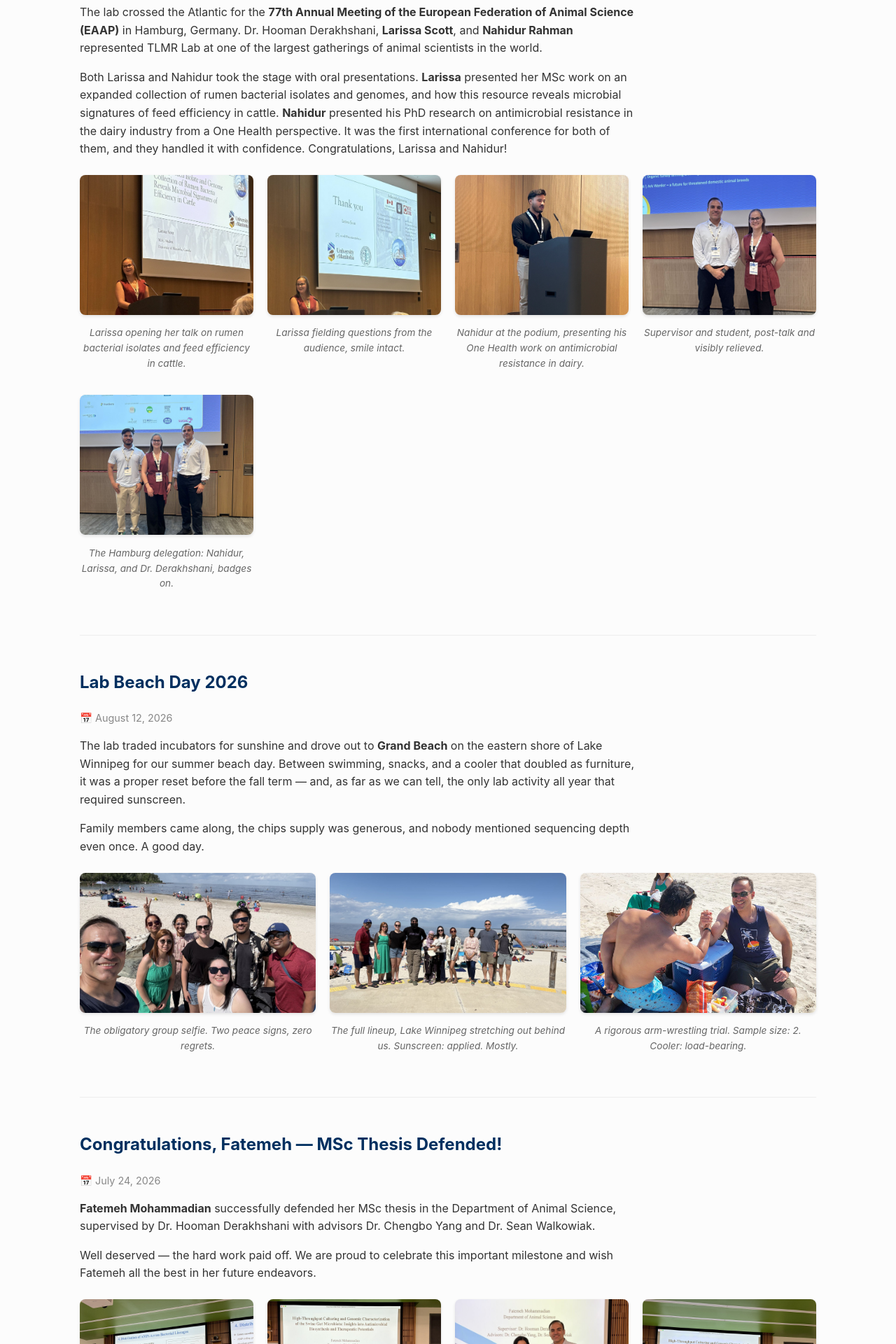
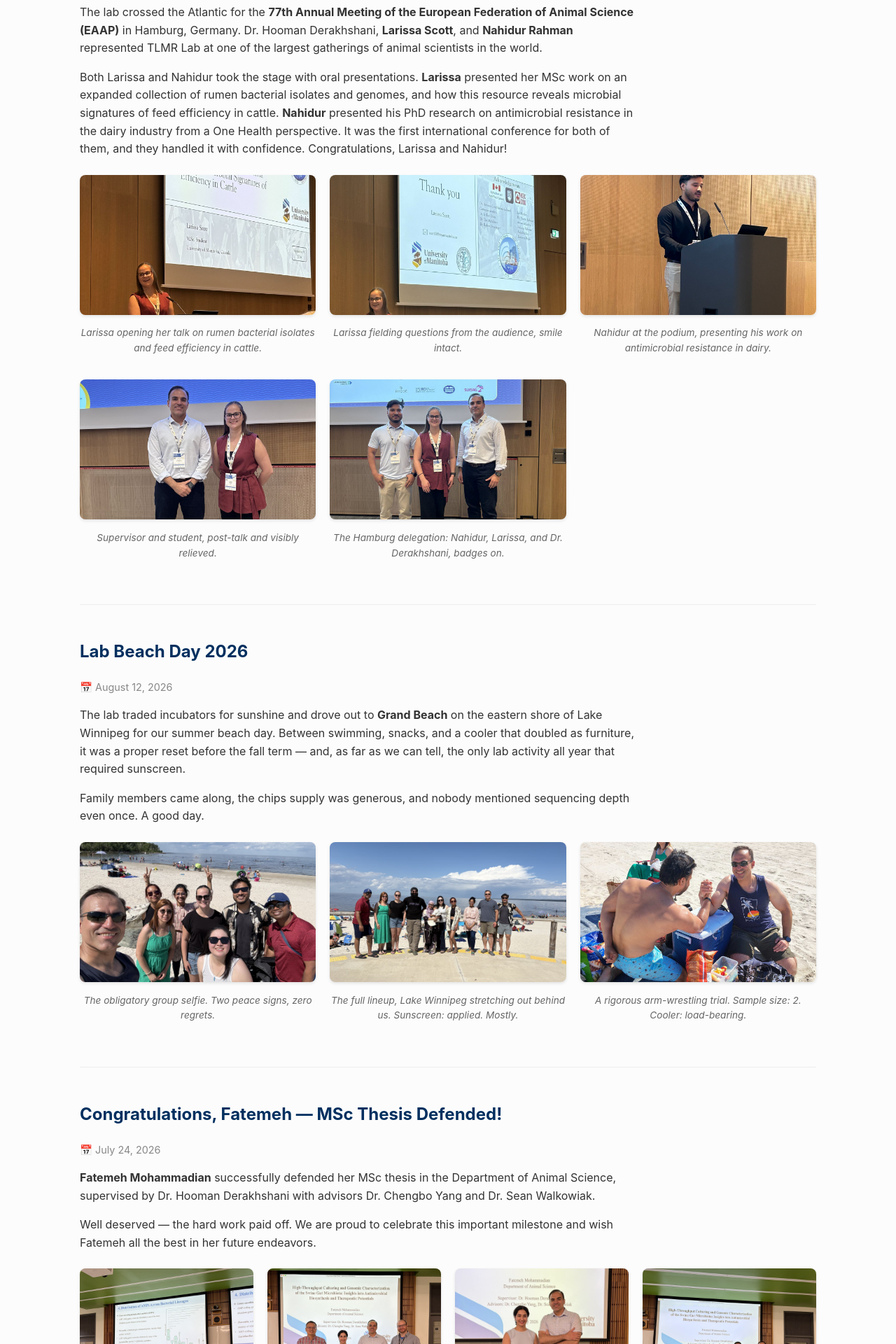
Before and after one commit to TLMicrobiomeLab/tlmicrobiomelab.github.io, a Jekyll site: the page built from events.md, in a window 1280 px wide. Shown: the part 404-2324 px from the top of the page at 70% size. Built offline with Jekyll 4.4.1, drawn with Linux system fonts in a browser that asks for light colours.

Commit message:
Lay out EAAP 2026 photos in two rows and shorten Nahidur caption

```diff
--- a/events.md
+++ b/events.md
@@ -3,6 +3,15 @@ layout: default
 title: Lab News & Events
 permalink: /events/
 ---
+
+<style>
+    @media (max-width: 700px) {
+        .eaap-grid { grid-template-columns: repeat(2, 1fr) !important; }
+    }
+    @media (max-width: 480px) {
+        .eaap-grid { grid-template-columns: 1fr !important; }
+    }
+</style>
 
 <div class="content-wrapper">
 
@@ -21,7 +30,7 @@ permalink: /events/
         Both Larissa and Nahidur took the stage with oral presentations. <strong>Larissa</strong> presented her MSc work on an expanded collection of rumen bacterial isolates and genomes, and how this resource reveals microbial signatures of feed efficiency in cattle. <strong>Nahidur</strong> presented his PhD research on antimicrobial resistance in the dairy industry from a One Health perspective. It was the first international conference for both of them, and they handled it with confidence. Congratulations, Larissa and Nahidur!
     </p>
 
-    <div style="display: grid; grid-template-columns: repeat(auto-fit, minmax(220px, 1fr)); gap: 20px; margin-top: 1.5rem;">
+    <div class="eaap-grid" style="display: grid; grid-template-columns: repeat(3, 1fr); gap: 20px; margin-top: 1.5rem;">
 
         <div>
             <img src="{{ '/images/eaap2026/eaap-4.jpg' | relative_url }}" alt="Larissa Scott presenting the title slide of her talk at EAAP 2026"
@@ -43,7 +52,7 @@ permalink: /events/
             <img src="{{ '/images/eaap2026/eaap-5.jpg' | relative_url }}" alt="Nahidur Rahman presenting at the podium at EAAP 2026"
                  style="width: 100%; height: 200px; object-fit: cover; border-radius: 8px; box-shadow: 0 2px 4px rgba(0,0,0,0.1);">
             <p style="font-size: 0.85rem; color: #666; text-align: center; margin-top: 8px; font-style: italic;">
-                Nahidur at the podium, presenting his One Health work on antimicrobial resistance in dairy.
+                Nahidur at the podium, presenting his work on antimicrobial resistance in dairy.
             </p>
         </div>
 
```
